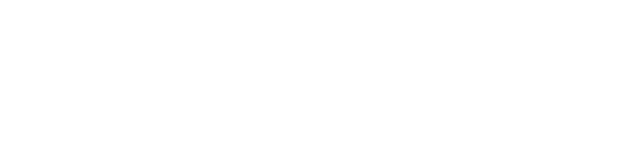
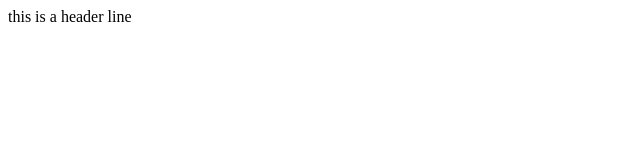
Before and after one commit to CntrlQed/GitTest, a plain HTML site: page Index.html in a window 1280 px wide. Shown: the whole page, without its empty margins (0-640 px from the left). Drawn offline with Linux system fonts and the light colour scheme.

Commit message:
added changes to feature

```diff
--- a/Index.html
+++ b/Index.html
@@ -4,6 +4,8 @@
 
 </head>
 <body>
-
+  <header>
+    this is a header line
+  </header>
 </body>
 </html>
```
